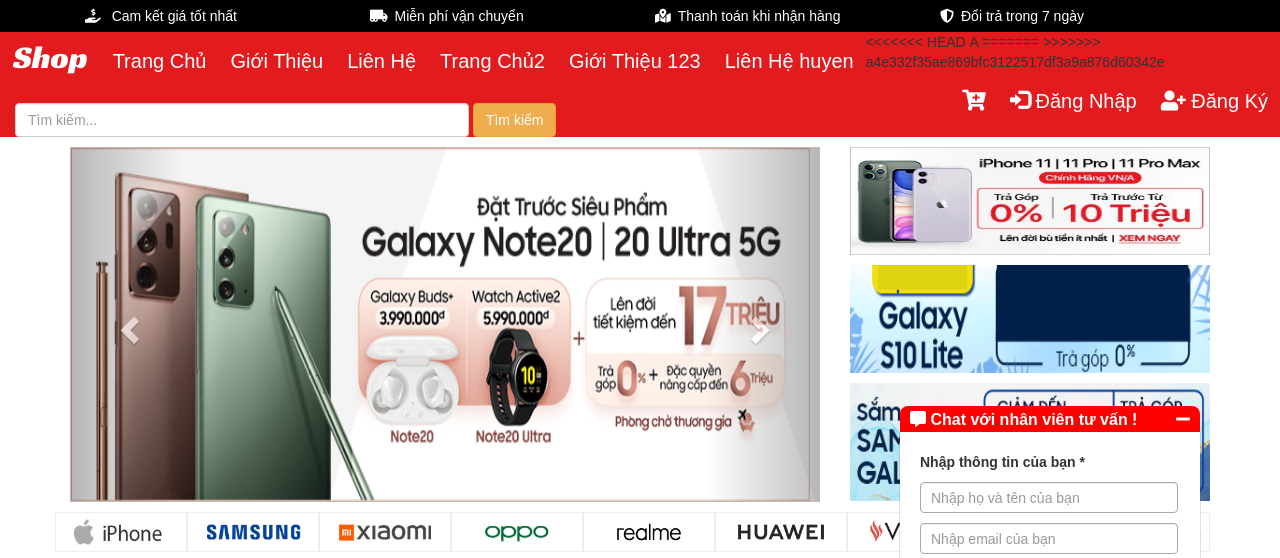
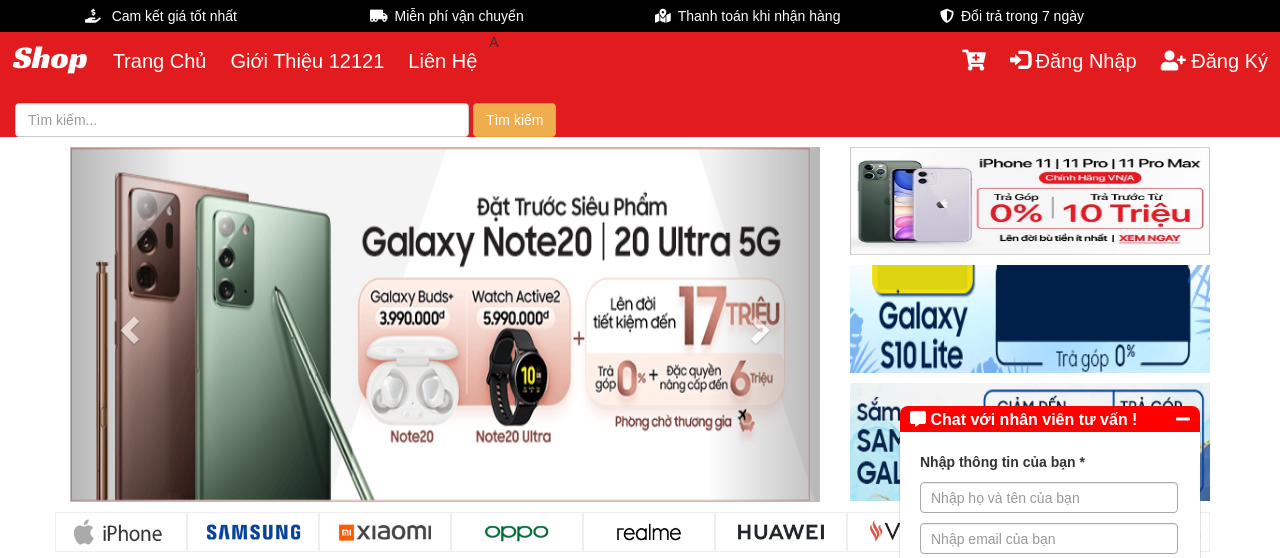
Before and after one commit to HoangLong010/ChuyenDeDinhHuongCNPM, a PHP site: page /Trangchu.php in a window 1280 px wide. Shown: the top 558 px of the page. Run offline with PHP 8.4, Linux system fonts and the light colour scheme; data comes from the database, SQL or seed files in the repository; some libraries are stand-ins or nearby versions; some web fonts are replaced.

Commit message:
fsdlfnsd

```diff
--- a/Customer/Trangchu.php
+++ b/Customer/Trangchu.php
@@ -43,15 +43,9 @@
             <a href="Trangchu.php" class="logo">
 
                 <span class="logo2">Shop</span></a>
-<<<<<<< HEAD
             <a href="Trangchu.php">Trang Chủ</a>
-            <a href="introduce.php">Giới Thiệu</a>
+            <a href="introduce.php">Giới Thiệu 12121</a>
 A            <a href="tel: 0963543864">Liên Hệ </a>
-=======
-            <a href="Trangchu.php">Trang Chủ2 </a>
-            <a href="introduce.php">Giới Thiệu 123</a>
-            <a href="tel: 0963543864">Liên Hệ huyen</a>
->>>>>>> a4e332f35ae869bfc3122517df3a9a876d60342e
 
             <a href="javascript:void(0);" style="font-size:19px;" class="icon" onclick="myFunction()">&#9776;</a>
 
```
